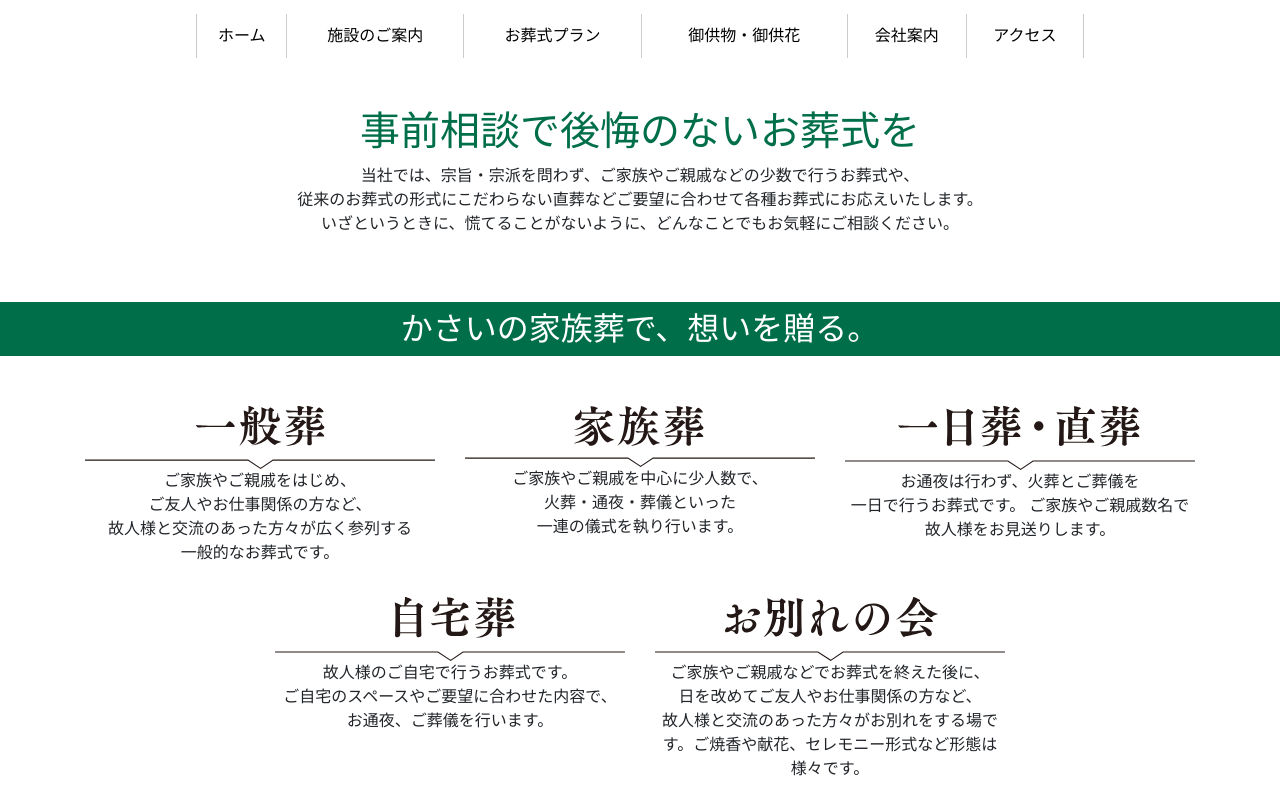
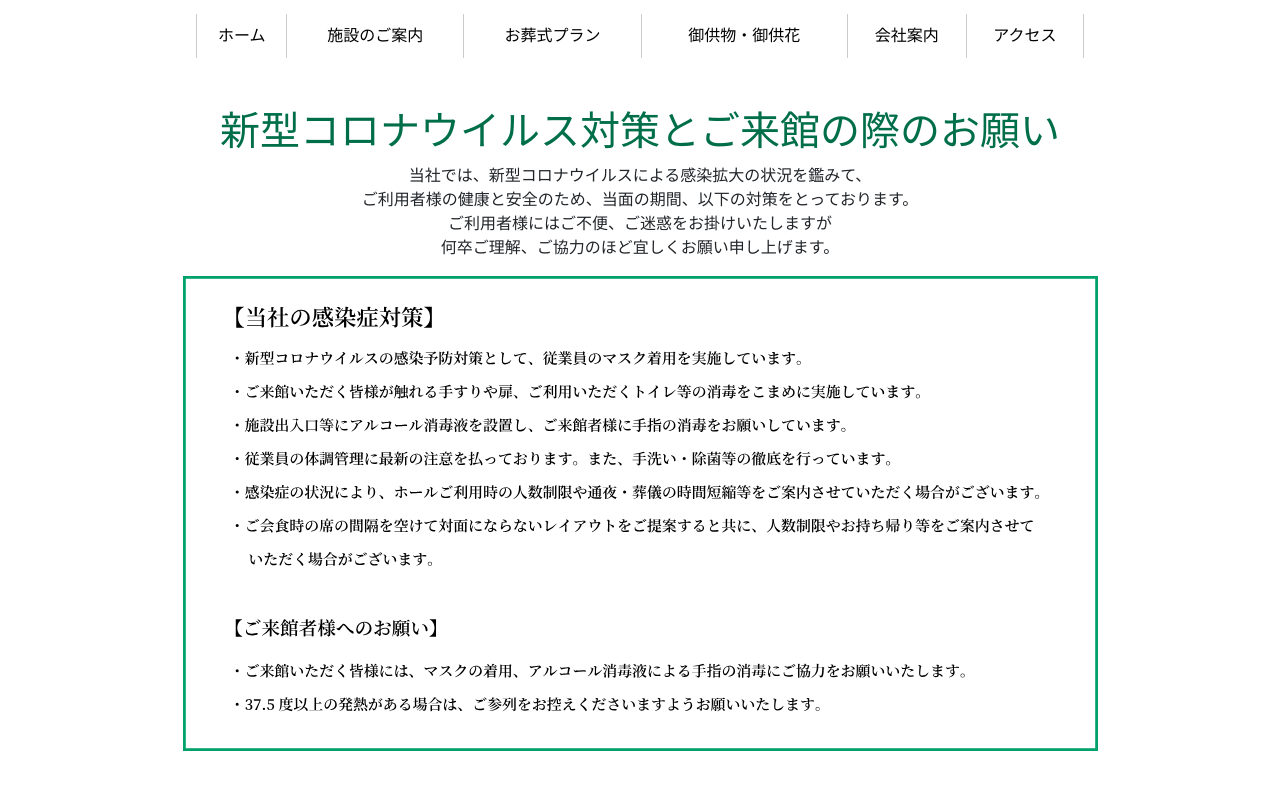
Before and after one commit to plus-agc-service-yamauchi/kasai, a plain HTML site: page index.html in a window 1280 px wide. Shown: the part 685-1487 px from the top of the page. Drawn offline with Linux system fonts and the light colour scheme; a web font is replaced by a local one.

Commit message:
20210324
update

```diff
--- a/index.html
+++ b/index.html
@@ -115,6 +115,25 @@
     </header>
     <!-- メイン -->
     <main>
+        <section style="margin-bottom: 50px">
+          <div class="row justify-content-center text-center mx-auto">
+            <div class="col-md-12">
+              <h1 class="headline">
+                新型コロナウイルス対策と<br
+                  class="d-lg-none"
+                />ご来館の際のお願い
+              </h1>
+              <p>
+                当社では、新型コロナウイルスによる感染拡大の状況を鑑みて、<br class="d-none d-md-block"  />ご利用者様の健康と安全のため、当面の期間、以下の対策をとっております。<br class="d-none d-md-block" />ご利用者様にはご不便、ご迷惑をお掛けいたしますが<br class="d-none d-md-block"/>何卒ご理解、ご協力のほど宜しくお願い申し上げます。
+              </p>
+             <div class="col-md-12 mb-5" >
+                <img src="images/info.svg" alt="お知らせ" class="w-75 mx-auto d-none d-md-block ">
+                <img src="images/info_sp.svg" alt="お知らせ" class="w-auto mx-auto d-block d-md-none ">
+            </div>
+            </div>
+          </div>
+        </div>
+      </section>
         <section>
             <div class="container">
                 <div class="row justify-content-center text-center">
```
Also changed, not shown: images/info.svg (added), images/info_sp.svg (added), 1 other file.
